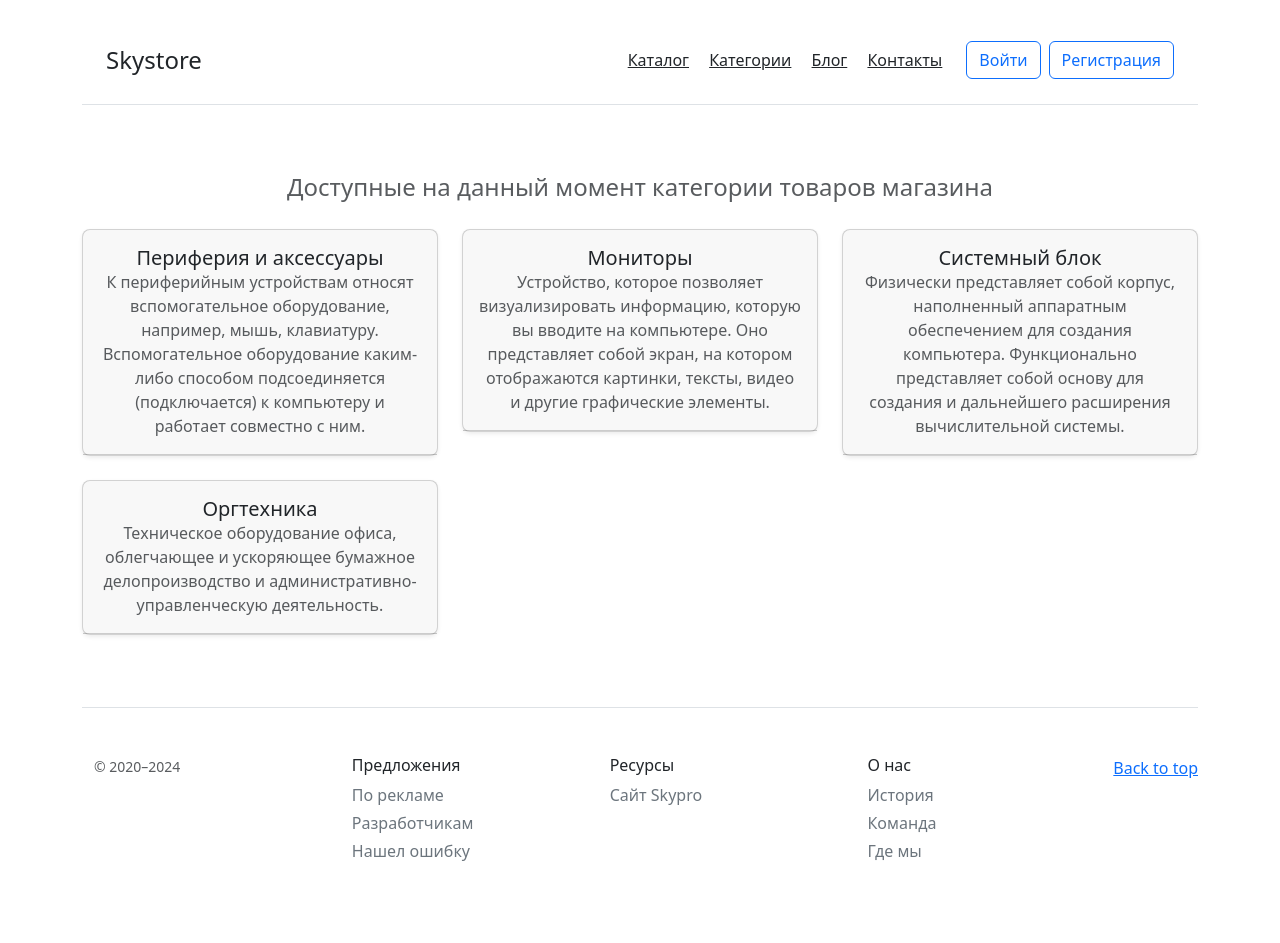
After one commit to ialar/skystore_19_2, a Django app: page /categories/ in a window 1280 px wide. The commit adds this page. Run offline with Django 5.2, Linux system fonts and the light colour scheme; data comes from the database, SQL or seed files in the repository; parts of the project's set-up code (start-up, migrations or seed data) failed here and were passed over; some libraries are stand-ins or nearby versions.

Commit message:
add category list in catalog

```diff
--- /dev/null
+++ b/catalog/templates/catalog/category_list.html
@@ -0,0 +1,19 @@
+{% extends 'catalog/base.html' %}
+
+{% block content %}
+<p class="fs-4 text-body-secondary text-center mb-4">Доступные на данный момент категории товаров магазина</p>
+<div class="text-center">
+    <div class="row row-cols-1 row-cols-md-3 mb-3 text-center">
+        {% for object in object_list %}
+        <div class="col-4">
+            <div class="card mb-4 rounded-3 shadow-sm">
+                <div class="card-header py-3">
+                    <h5 class="my-0 fw-normal">{{ object.name }}</h5>
+                    <span class="text-muted">{{ object.description }}</span>
+                </div>
+            </div>
+        </div>
+        {% endfor %}
+    </div>
+</div>
+{% endblock %}
--- a/catalog/templates/catalog/includes/inc_main_menu.html
+++ b/catalog/templates/catalog/includes/inc_main_menu.html
@@ -3,6 +3,7 @@
     <nav class="col">
         <div class="float-end m-3">
             <a class="p-2 text-dark" href="{% url 'catalog:product_list' %}">Каталог</a>
+            <a class="p-2 text-dark" href="{% url 'catalog:category_list' %}">Категории</a>
             <a class="p-2 text-dark" href="{% url 'blog:blogpost_list' %}">Блог</a>
             <a class="p-2 text-dark" href="{% url 'catalog:contacts' %}">Контакты</a>
         </div>
--- a/catalog/urls.py
+++ b/catalog/urls.py
@@ -2,12 +2,13 @@ from django.urls import path
 
 from catalog.apps import CatalogConfig
 from catalog.views import ProductListView, ProductDetailView, ProductCreateView, ProductUpdateView, ProductDeleteView, \
-    ContactsTemplateView
+    ContactsTemplateView, CategoryListView
 
 app_name = CatalogConfig.name
 
 urlpatterns = [
     path('', ProductListView.as_view(), name='product_list'),
+    path('categories/', CategoryListView.as_view(), name='category_list'),
     path('<int:pk>/', ProductDetailView.as_view(), name='product_view'),
     path('create/', ProductCreateView.as_view(), name='product_create'),
     path('update/<int:pk>/', ProductUpdateView.as_view(), name='product_edit'),
--- a/catalog/views.py
+++ b/catalog/views.py
@@ -6,7 +6,7 @@ from django.urls import reverse_lazy, reverse
 from django.views.generic import CreateView, DetailView, ListView, UpdateView, TemplateView, DeleteView
 
 from catalog.forms import ProductForm, VersionForm, ProductModeratorForm
-from catalog.models import Product, Version
+from catalog.models import Product, Version, Category
 
 
 class ProductListView(ListView):
@@ -19,8 +19,6 @@ class ProductListView(ListView):
 
     def get_context_data(self, *args, **kwargs):
         context_data = super().get_context_data(*args, **kwargs)
-        # context_data = Product.objects.all()
-        # products = self.get_queryset(*args, **kwargs)[:6]
         products = self.get_queryset(*args, **kwargs)
         for product in products:
             versions = Version.objects.filter(product=product)
@@ -32,6 +30,10 @@ class ProductListView(ListView):
 
         context_data['object_list'] = products
         return context_data
+
+
+class CategoryListView(ListView):
+    model = Category
 
 
 class ProductDetailView(LoginRequiredMixin, DetailView):
@@ -47,7 +49,6 @@ class ProductDetailView(LoginRequiredMixin, DetailView):
     def get_context_data(self, **kwargs):
         context_data = super().get_context_data(**kwargs)
         product = self.get_object()
-        # context_data['versions'] = Version.objects.filter(product=product)
         context_data['current_version'] = Version.objects.filter(product=product).filter(is_active=True).first()
         return context_data
 
```
